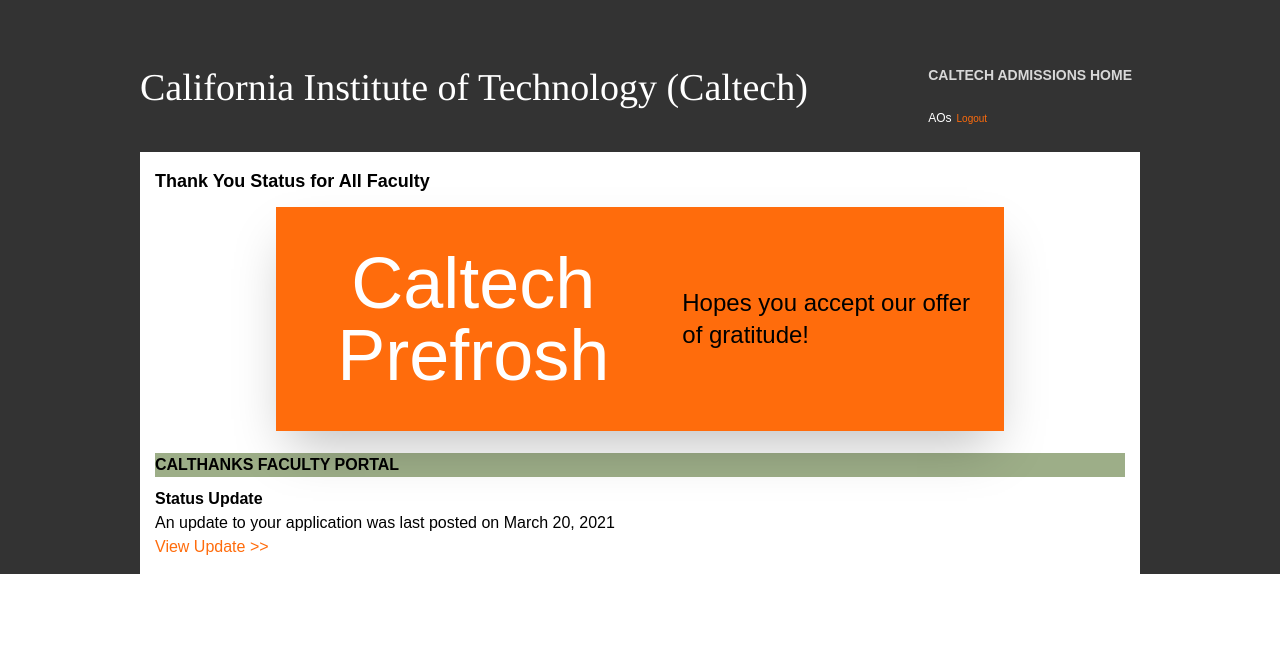
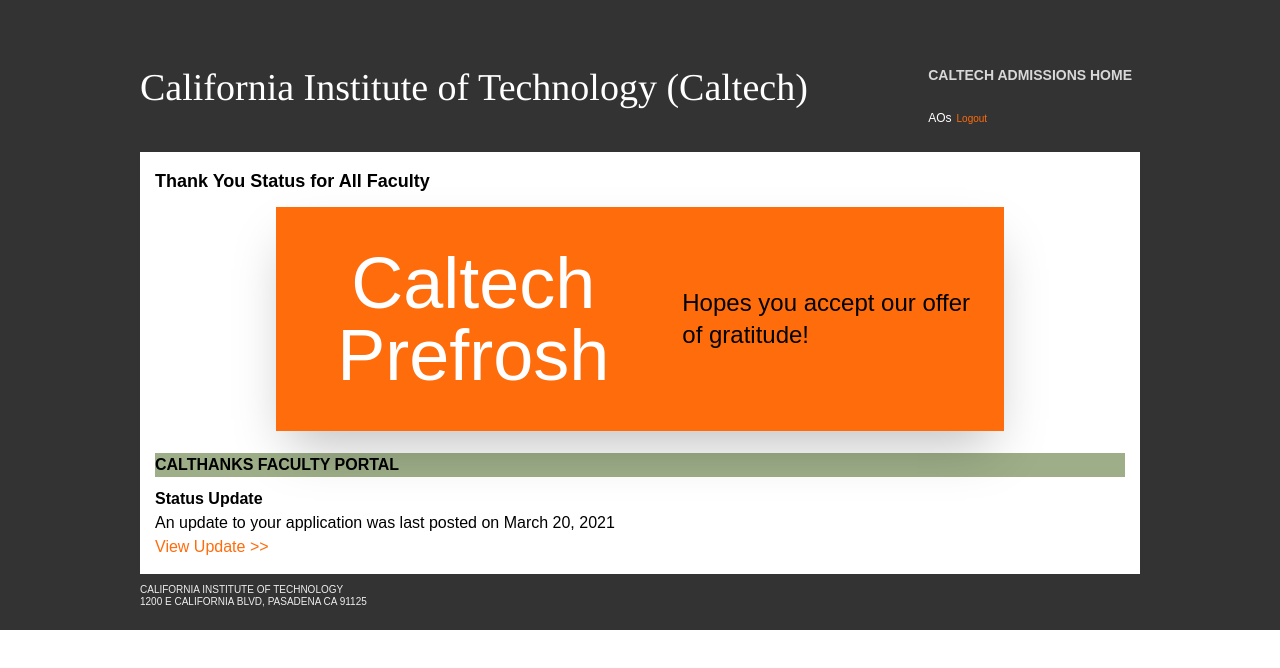
Before and after one commit to randomlylelo/thank-you-react, a React (Create React App) app: page / in a window 1280 px wide. Shown: the top 668 px of the page. Built offline with nearby package versions, Linux system fonts and the light colour scheme.

Commit message:
finish footer

```diff
--- a/src/App.js
+++ b/src/App.js
@@ -65,8 +65,8 @@
           </div>
         </div>
       </div>
+
       {/* Content aka middle white part */}
-
       <div className="xl:w-1000 xl:m-auto p-3.75 h-full xl:bg-white">
         <div>
           <h1 className="font-bold fontFamily-sans text-lg">Thank You Status for All Faculty</h1>
@@ -91,13 +91,20 @@
         <div>
           <h3 className="font-bold">Status Update</h3>
           <h4>An update to your application was last posted on March 20, 2021</h4>
-          <a className="text-orange" href="/">View Update >> </a>
+          <a className="text-orange" href="/">View Update &gt;&gt; </a>
         </div>
-
-
-
       </div>
 
+      {/* Footer */}
+      <footer className="hidden xl:block pt-2.5">
+        <p className="pb-2.5 text-xxs uppercase text-lightGray">
+          California Institute of Technology
+          <br />
+          1200 E California Blvd, Pasadena CA 91125
+          <br />
+          <br />
+        </p>
+      </footer>
       {/* Ignore
       <div id="my-canvas" className="xl:w-1000 bg-white flex flex-col items-center font-headerPc font-bold text-white">
         <div className="xl:h-60 xl:w-96 h-32 w-56 bg-orange xl:text-7xl text-3xl shadow-2xl rounded-lg my-3 flex justify-center items-center">
--- a/tailwind.config.js
+++ b/tailwind.config.js
@@ -22,6 +22,7 @@
       linkBlue: '#00f',
       orange: '#ff6c0c',
       greenHeader: '#9DAE88',
+      lightGray: '#eeeeee',
 
       black: colors.black,
       white: colors.white,
```
